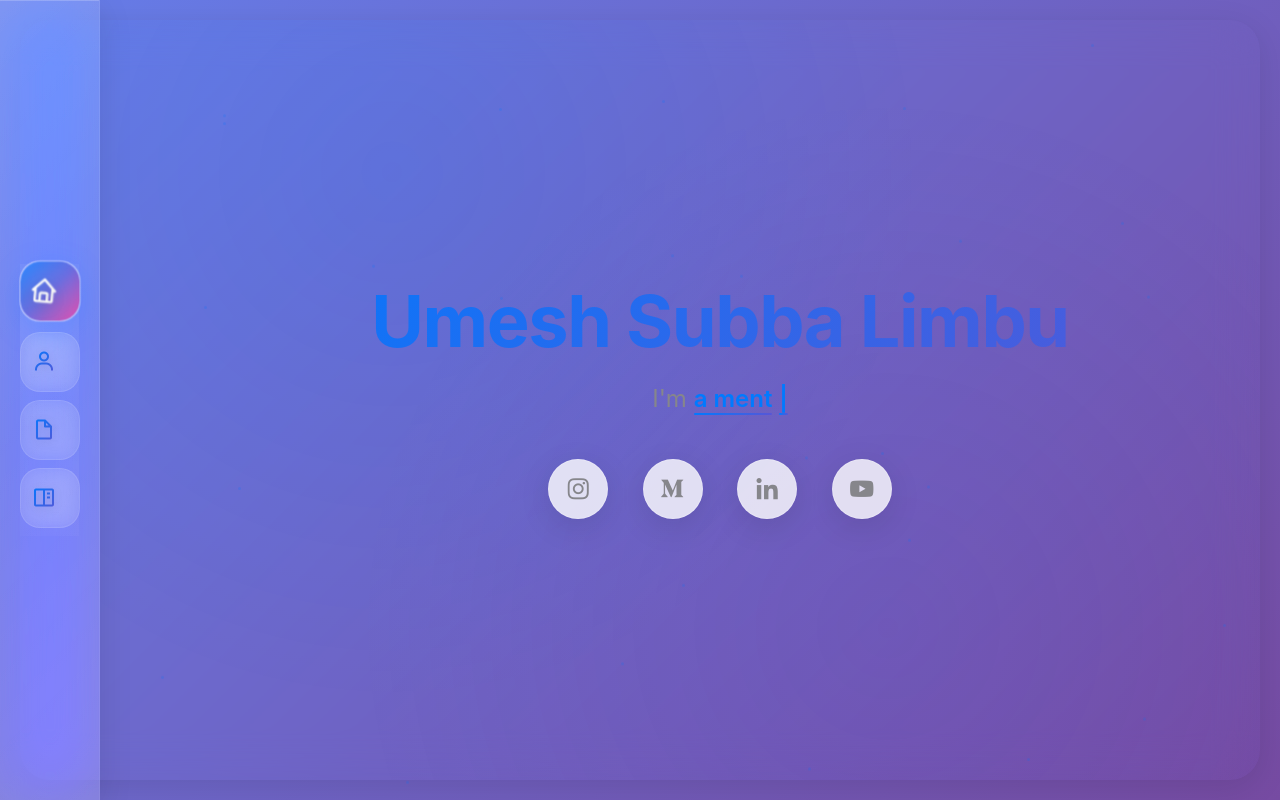
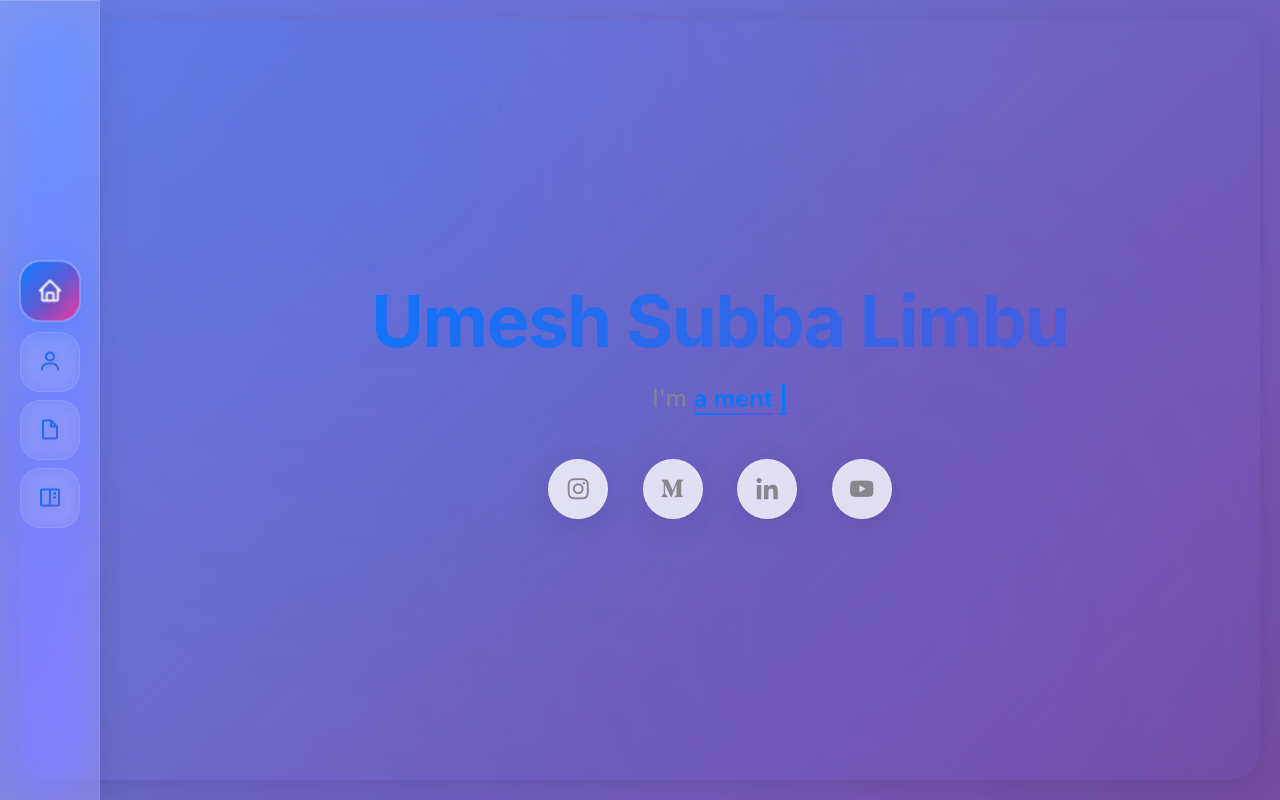
Before and after one commit to umes4ever/umes4ever.github.io, a plain HTML site: page index.html in a window 1280 px wide. Shown: the top 800 px of the page. Drawn offline with Linux system fonts and the light colour scheme.

Commit message:
update in progress

```diff
--- a/assets/css/style.css
+++ b/assets/css/style.css
@@ -237,12 +237,13 @@ h1, h2, h3, h4, h5, h6 {
 .nav-menu a {
   display: flex;
   align-items: center;
+  justify-content: center;
   color: var(--text-primary);
   padding: 16px 20px;
   transition: var(--transition-smooth);
   font-size: 16px;
   border-radius: 20px;
-  background: rgba(255, 255, 255, 0.05);
+  background: rgba(255, 255, 255, 0.01);
   height: 60px;
   width: 100%;
   overflow: hidden;
@@ -272,7 +273,10 @@ h1, h2, h3, h4, h5, h6 {
 
 .nav-menu a i {
   font-size: 24px;
-  margin-right: 12px;
+  margin-right: 0;
+  display: block;
+  margin-left: 0;
+  margin-right: 0;
   transition: var(--transition-smooth);
   background: linear-gradient(135deg, var(--primary-color), var(--secondary-color));
   -webkit-background-clip: text;
@@ -314,6 +318,7 @@ h1, h2, h3, h4, h5, h6 {
 }
 
 .nav-menu a:hover i, .nav-menu .active i, .nav-menu li:hover>a i {
+  animation: liquidFlow 2s ease-in-out infinite;
   transform: scale(1.2) rotate(5deg);
   background: linear-gradient(135deg, #ffffff, #f0f0f0);
   -webkit-background-clip: text;
@@ -357,7 +362,7 @@ h1, h2, h3, h4, h5, h6 {
 
 /* Enhanced glass effect for active state */
 .nav-menu .active {
-  background: rgba(255, 255, 255, 0.15);
+  background: none;
   border: 1px solid rgba(255, 255, 255, 0.3);
   box-shadow:
     0 8px 32px rgba(0, 122, 255, 0.2),
@@ -365,7 +370,7 @@ h1, h2, h3, h4, h5, h6 {
 }
 
 .nav-menu .active::before {
-  opacity: 0.8;
+  opacity: 1;
   transform: scale(1);
 }
 
@@ -377,9 +382,6 @@ h1, h2, h3, h4, h5, h6 {
   left: 0;
   right: 0;
   bottom: 0;
-  background:
-    radial-gradient(circle at 20% 20%, rgba(255, 255, 255, 0.1) 0%, transparent 50%),
-    radial-gradient(circle at 80% 80%, rgba(255, 255, 255, 0.05) 0%, transparent 50%);
   pointer-events: none;
   z-index: -1;
 }
```
